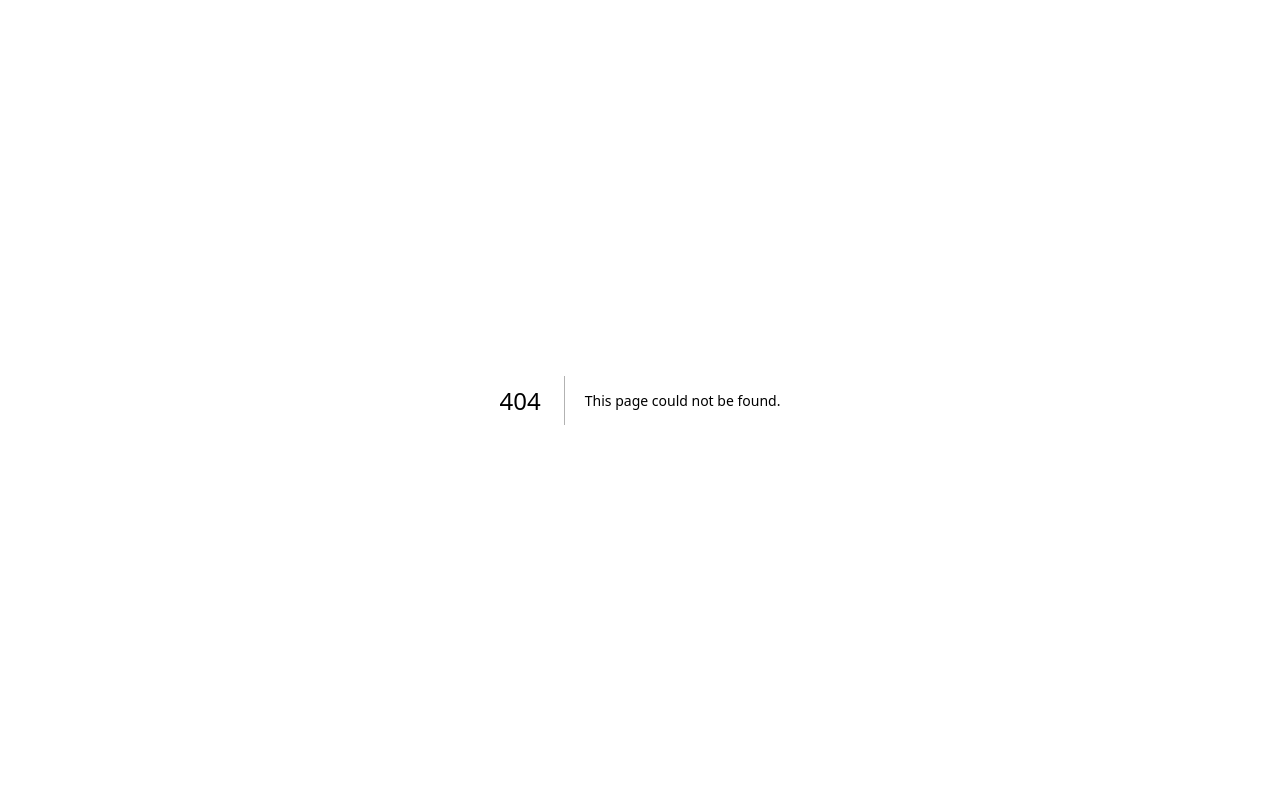
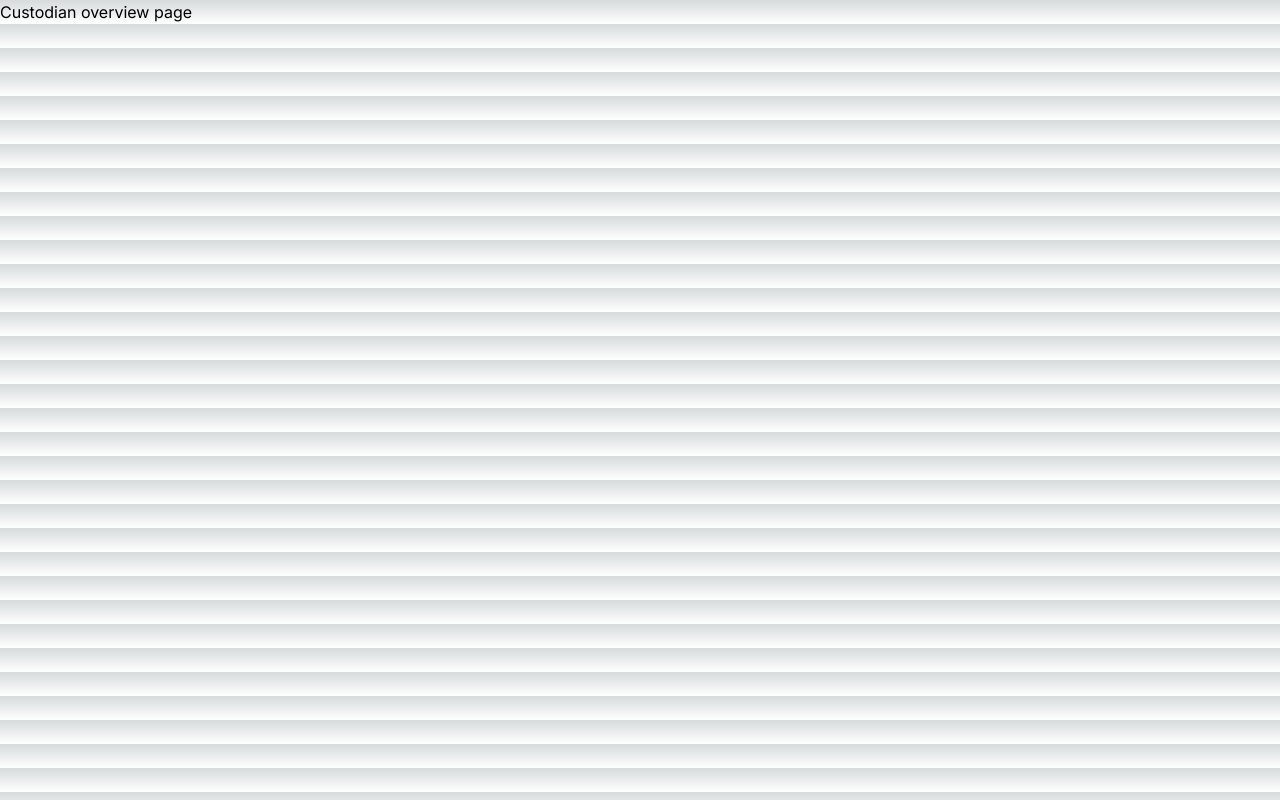
Before and after one commit to 8bitUHM/uhm-custodian-manager, a Next.js app in the folder frontend/: page /custodian in a window 1280 px wide. Before the commit this address had no page. Built offline with nearby package versions, Linux system fonts and the light colour scheme.

Commit message:
Update: file structure, layout

```diff
--- /dev/null
+++ b/frontend/src/app/custodian/page.tsx
@@ -0,0 +1,7 @@
+export default function overviewCustodian() {
+    return (
+        <div>
+            <h2>Custodian overview page</h2>
+        </div>
+    );
+}
--- a/frontend/src/app/page.tsx
+++ b/frontend/src/app/page.tsx
@@ -2,6 +2,7 @@
 
 import { useState, useEffect } from 'react'
 import { Users, Building, Calendar, TrendingUp } from 'lucide-react'
+import Link from 'next/link'
 
 interface DashboardStats {
   totalCustodians: number
@@ -142,10 +143,10 @@ export default function Dashboard() {
             </div>
             <div className="p-6">
               <div className="grid grid-cols-2 gap-4">
-                <button className="p-4 border-2 border-dashed border-gray-300 rounded-lg hover:border-primary-500 hover:bg-primary-50 transition-colors">
+                <Link href="/custodian/add" className="p-4 border-2 border-dashed border-gray-300 rounded-lg hover:border-primary-500 hover:bg-primary-50 transition-colors text-center">
                   <Users className="h-8 w-8 text-gray-400 mx-auto mb-2" />
                   <p className="text-sm text-gray-600">Add Custodian</p>
-                </button>
+                </Link>
                 <button className="p-4 border-2 border-dashed border-gray-300 rounded-lg hover:border-primary-500 hover:bg-primary-50 transition-colors">
                   <Building className="h-8 w-8 text-gray-400 mx-auto mb-2" />
                   <p className="text-sm text-gray-600">Add Building</p>
```
Also changed, not shown: frontend/src/app/custodian/add/page.tsx (renamed from frontend/src/app/addcustodian/page.tsx).
